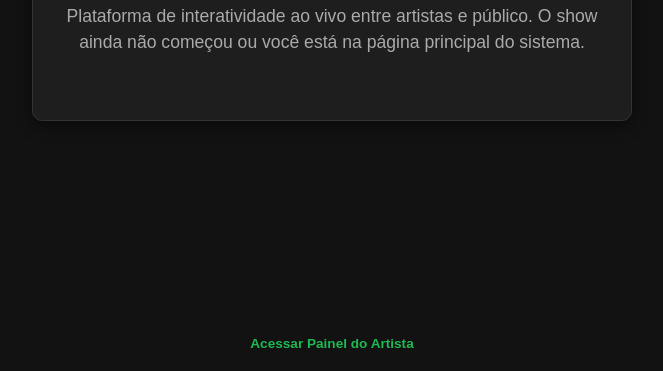
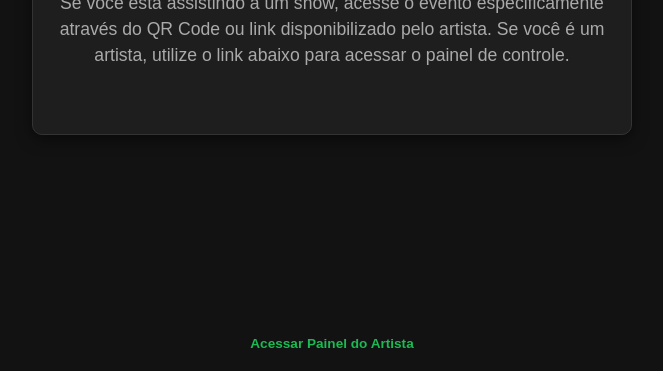
Before and after one commit to thomas-goulart/setlist-interativo, a website: page index.html in a window 1280 px wide. Shown: the part 429-800 px from the top of the page, without its empty margins (308-971 px from the left). Drawn offline with Linux system fonts and the light colour scheme.

Commit message:
atualiza index
melhora texto da pagina raiz

```diff
--- a/index.html
+++ b/index.html
@@ -21,7 +21,7 @@
         <div class="card-mensagem">
             <span class="icone">🎸</span>
             <h1>Setlist Interativo</h1>
-            <p>Plataforma de interatividade ao vivo entre artistas e público. O show ainda não começou ou você está na página principal do sistema.</p>
+            <p>Se você está assistindo a um show, acesse o evento especificamente através do QR Code ou link disponibilizado pelo artista. Se você é um artista, utilize o link abaixo para acessar o painel de controle.</p>
         </div>
     </div>
 
```
